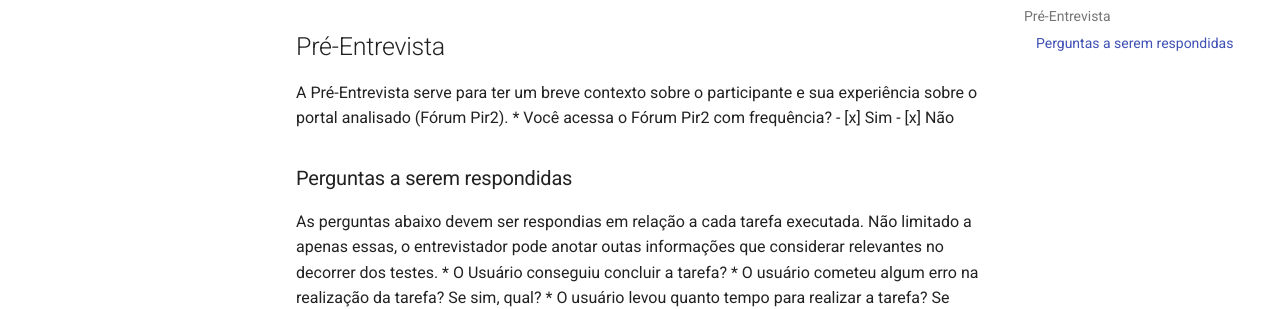
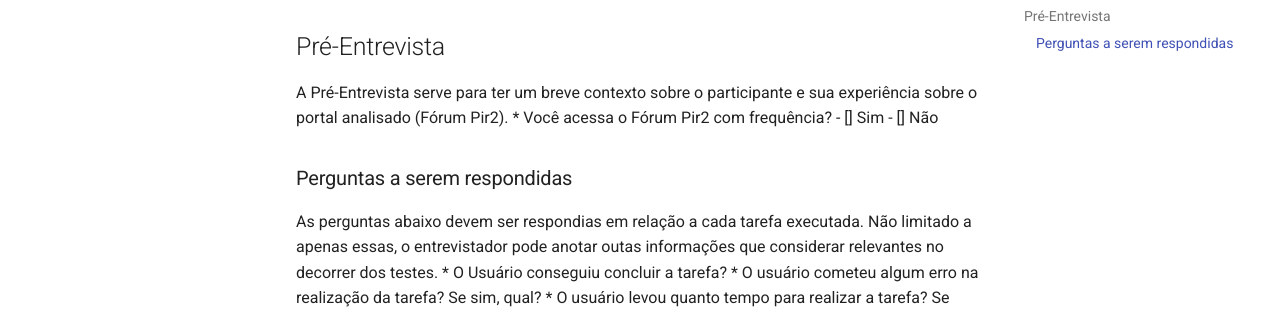
Before and after one commit to liversonp/2020.2-forumPiR2, an MkDocs documentation site: the page built from docs/ponto_controle5/teste_piloto/planejamento_da_avaliacao.md, in a window 1280 px wide and 900 px high, scrolled down 2908 px. Shown: the part 469-778 px from the top of the window. Built offline with MkDocs 1.6.1 and Material for MkDocs 9.7.7, drawn with Linux system fonts in a browser that asks for light colours.

Commit message:
Adição inicial de coleta de dados
Co-authored-by: liversonp <liverson.p@gmail.com>

```diff
--- a/docs/ponto_controle5/teste_piloto/planejamento_da_avaliacao.md
+++ b/docs/ponto_controle5/teste_piloto/planejamento_da_avaliacao.md
@@ -92,8 +92,8 @@ Parte a qual será definida como serão feitas a coleta de dado em relação a e
 ## Pré-Entrevista
 A Pré-Entrevista serve para ter um breve contexto sobre o participante e sua experiência sobre o portal analisado (Fórum Pir2).
 * Você acessa o Fórum Pir2 com frequência?
-- [x] Sim
-- [x] Não
+- [] Sim
+- [] Não
 ### Perguntas a serem respondidas
 As perguntas abaixo devem ser respondias em relação a cada tarefa executada. Não limitado a apenas essas, o entrevistador pode anotar outas informações que considerar relevantes no decorrer dos testes.
 * O Usuário conseguiu concluir a tarefa?
```
